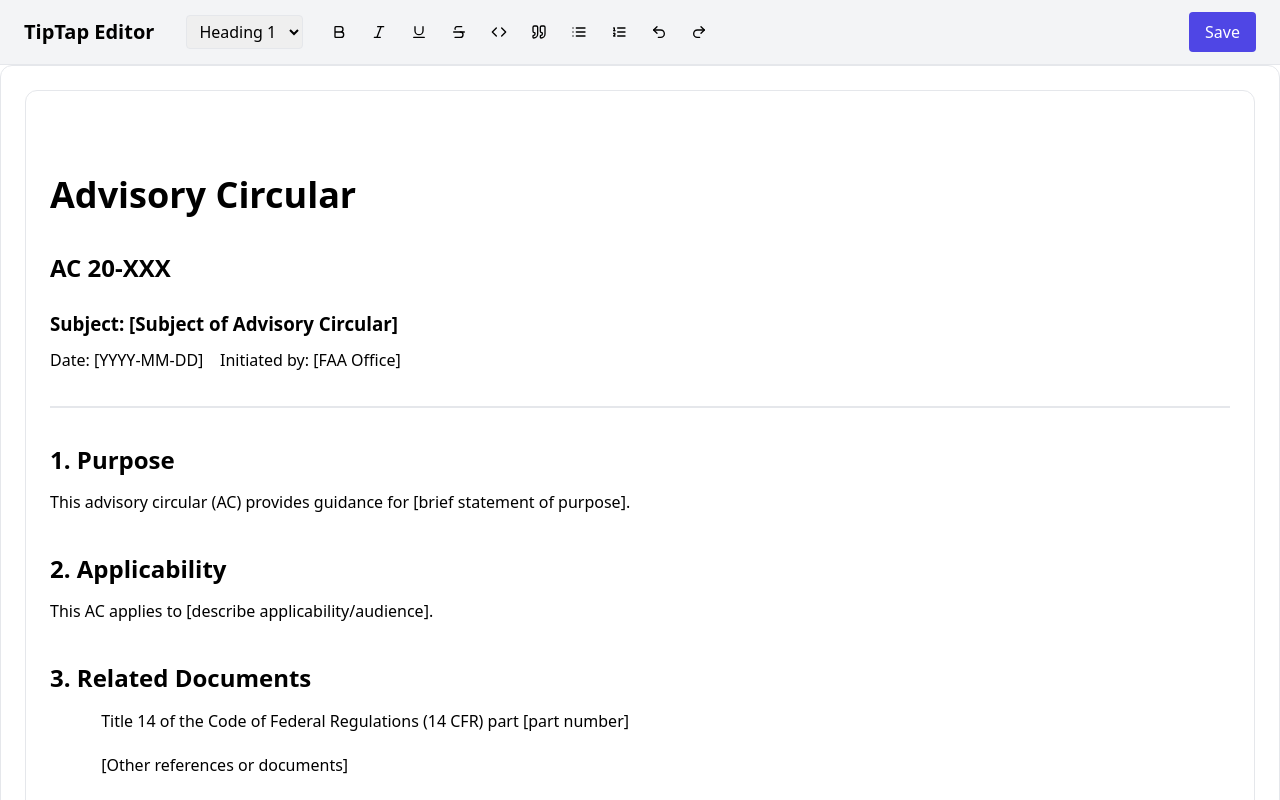
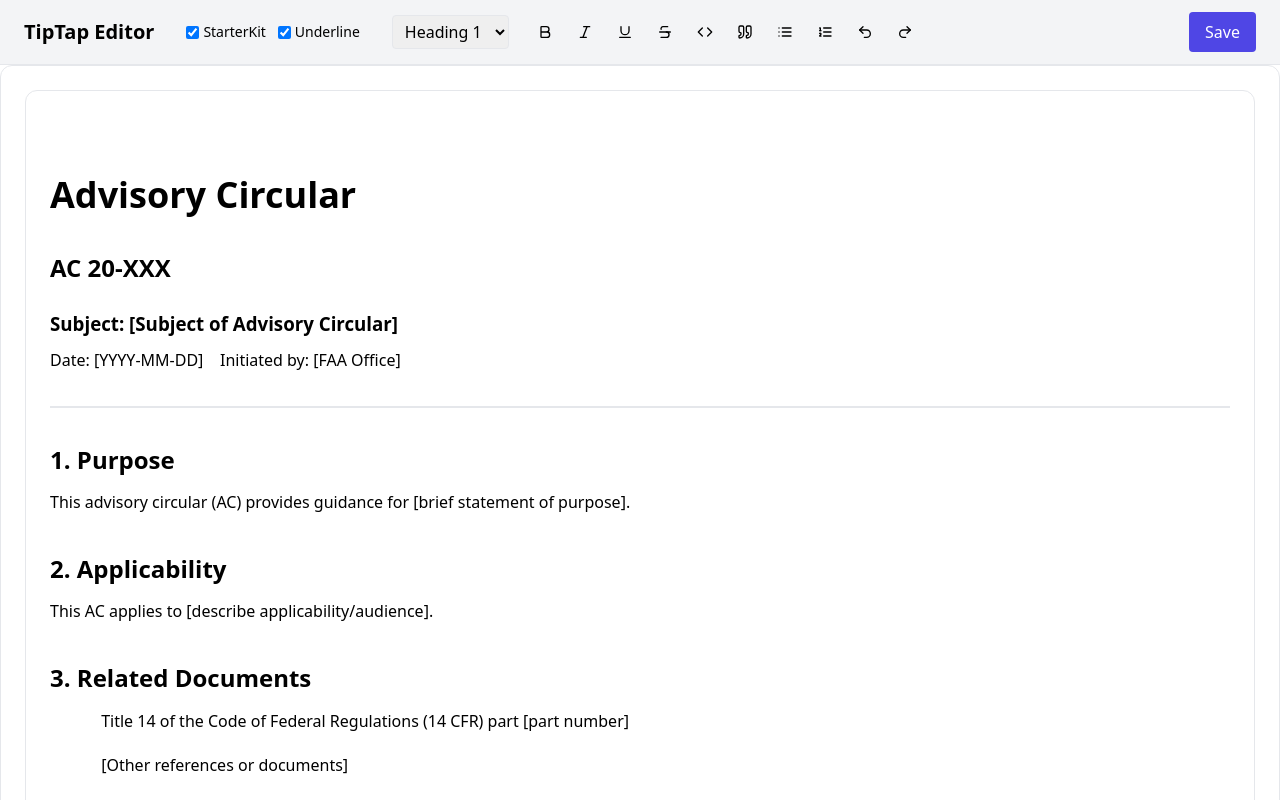
Before and after one commit to eputnam77/DocReview360, a Next.js app in the folder frontend/: page /editors/tiptap in a window 1280 px wide. Built offline with nearby package versions, Linux system fonts and the light colour scheme.

Commit message:
feat(frontend): make tiptap extensions configurable

```diff
--- a/frontend/pages/editors/tiptap.tsx
+++ b/frontend/pages/editors/tiptap.tsx
@@ -1,30 +1,61 @@
-import React from "react";
+import React, { useEffect, useMemo, useState } from "react";
 import { useEditor, EditorContent } from "@tiptap/react";
 import StarterKit from "@tiptap/starter-kit";
 import Underline from "@tiptap/extension-underline";
 import { Bold, Italic, Strikethrough, Underline as UnderlineIcon, Code, List, ListOrdered, Quote, Undo2, Redo2 } from "lucide-react";
 import FAA_AC_TEMPLATE from "@/data/tiptapTemplates/faa_ac_template";
 
+const AVAILABLE_EXTENSIONS = [
+  { name: "StarterKit", extension: StarterKit },
+  { name: "Underline", extension: Underline },
+];
+
 // Import the TipTap-specific CSS
 import "@/styles/tiptap.css";
 
 export default function TiptapEditorPage() {
-  const editor = useEditor({
-    extensions: [
-      StarterKit,
-      Underline,
-    ],
-    content: FAA_AC_TEMPLATE,
-    autofocus: true,
-    editorProps: {
-      attributes: {
-        class: "tiptap-content focus:outline-none w-full h-full",
+  const [enabledExtensions, setEnabledExtensions] = useState<string[]>(() => {
+    if (typeof window === "undefined") return AVAILABLE_EXTENSIONS.map(e => e.name);
+    const stored = localStorage.getItem("tiptapExtensions");
+    return stored ? JSON.parse(stored) : AVAILABLE_EXTENSIONS.map(e => e.name);
+  });
+
+  const extensions = useMemo(
+    () =>
+      AVAILABLE_EXTENSIONS.filter(e => enabledExtensions.includes(e.name)).map(
+        e => e.extension,
+      ),
+    [enabledExtensions],
+  );
+
+  useEffect(() => {
+    if (typeof window !== "undefined") {
+      localStorage.setItem("tiptapExtensions", JSON.stringify(enabledExtensions));
+    }
+  }, [enabledExtensions]);
+
+  const editor = useEditor(
+    {
+      extensions,
+      content: FAA_AC_TEMPLATE,
+      autofocus: true,
+      editorProps: {
+        attributes: {
+          class: "tiptap-content focus:outline-none w-full h-full",
+        },
       },
     },
-  });
+    [extensions],
+  );
 
   const setHeading = (level: number) => {
     editor?.chain().focus().toggleHeading({ level }).run();
+  };
+
+  const toggleExtension = (name: string) => {
+    setEnabledExtensions(prev =>
+      prev.includes(name) ? prev.filter(n => n !== name) : [...prev, name],
+    );
   };
 
   const handleSave = () => {
@@ -41,6 +72,18 @@ export default function TiptapEditorPage() {
       {/* Toolbar */}
       <header className="flex gap-2 items-center bg-gray-100 px-6 py-3 border-b">
         <h1 className="text-xl font-bold mr-6">TipTap Editor</h1>
+        <div className="flex gap-3 mr-6">
+          {AVAILABLE_EXTENSIONS.map(ext => (
+            <label key={ext.name} className="flex items-center gap-1 text-sm">
+              <input
+                type="checkbox"
+                checked={enabledExtensions.includes(ext.name)}
+                onChange={() => toggleExtension(ext.name)}
+              />
+              {ext.name}
+            </label>
+          ))}
+        </div>
         <div className="relative">
           <select
             value={
```
Also changed, not shown: 1 other file (tests, documents, lock files or other folders).
